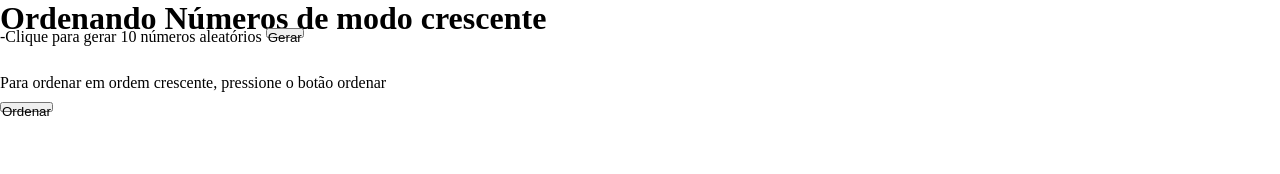
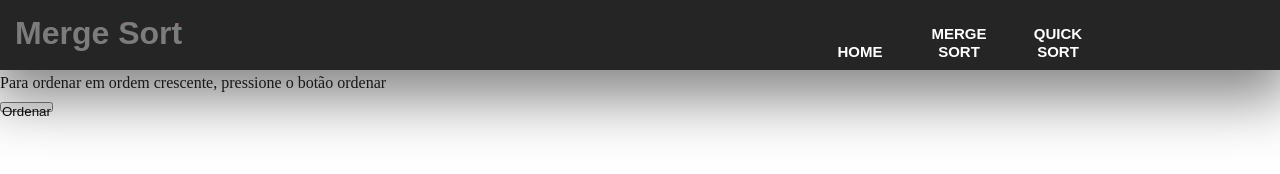
Before and after one commit to ABEEJ/Trabalho_De_Redes, a plain HTML site: page Merge Sort/quick.html in a window 1280 px wide. Drawn offline with Linux system fonts and the light colour scheme.

Commit message:
Update quick.html

```diff
--- a/Merge Sort/quick.html
+++ b/Merge Sort/quick.html
@@ -8,6 +8,14 @@
     <title>Ordenando Números</title>
 </head>
 <body>
+        <div class="navi">
+        <h1>Merge Sort</h1>
+        <ul>
+            <li><a href="">Home</a></li>
+            <li><a href="">Merge Sort</a></li>
+            <li><a href="">Quick Sort</a></li>
+        </ul>
+    </div>
     <h1>Ordenando Números de modo crescente</h1>
     <br>
     <label for="num">-Clique para gerar 10 números aleatórios</label>
```
